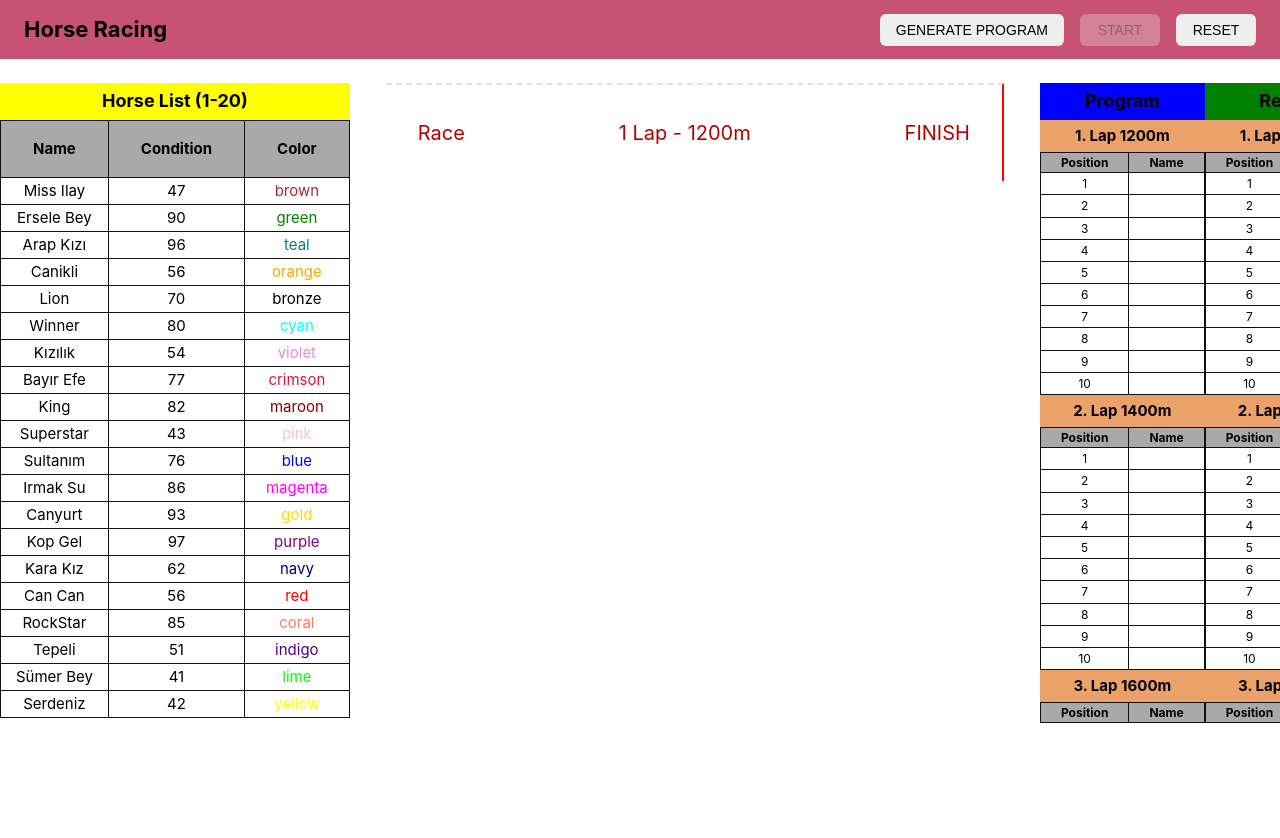
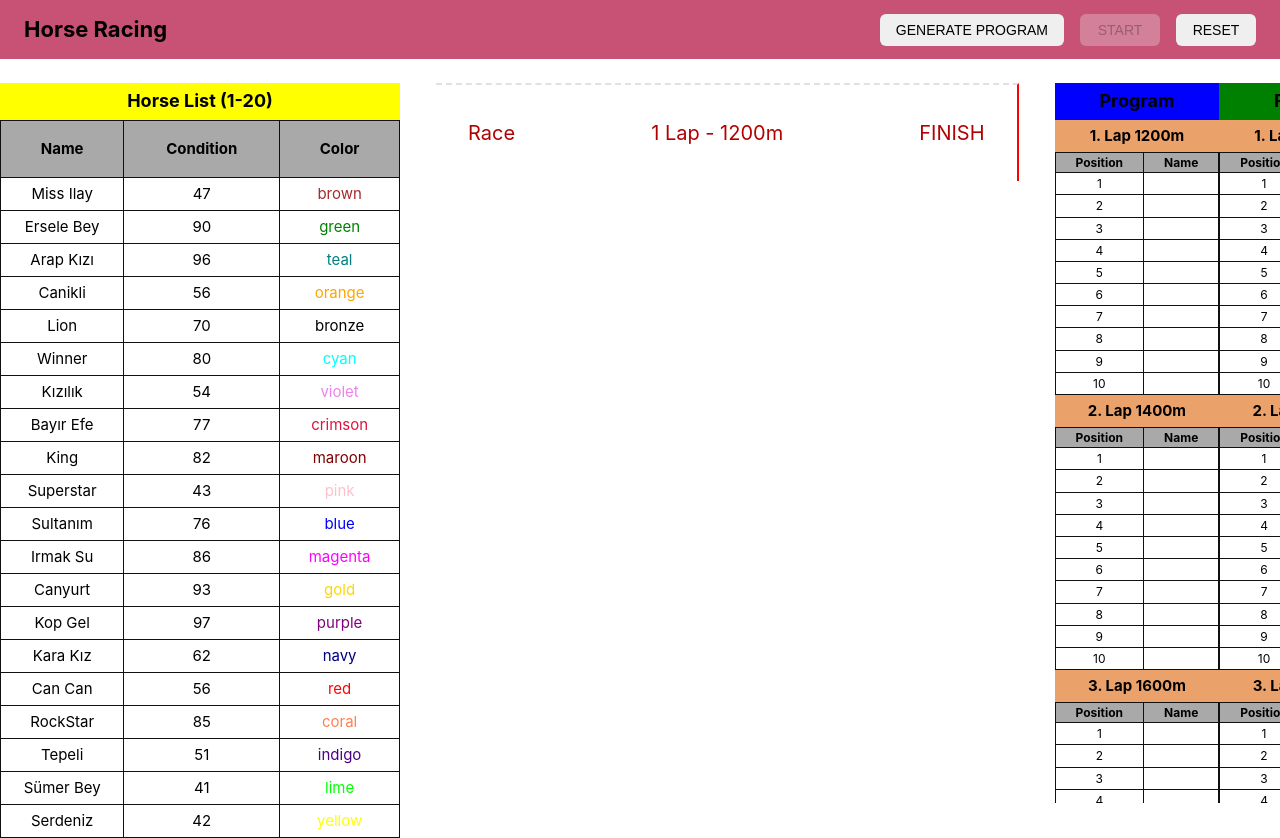
Before and after one commit to isasumer/horseRacingApp, a Vue app: page / in a window 1280 px wide. Before the commit the page ends 800 px from the top, so only its background shows below. Built offline with nearby package versions, Linux system fonts and the light colour scheme.

Commit message:
[fix] : update reset and generate program logic. increased table heights

```diff
--- a/src/components/layout/HorseList.vue
+++ b/src/components/layout/HorseList.vue
@@ -22,7 +22,7 @@
         </tr>
       </tbody>
     </table>
-    <p v-else>No horses yet. Click Generate Program.</p>
+    <p v-else>No horses yet.</p>
   </div>
 </template>
 <script setup lang="ts">
@@ -37,6 +37,7 @@ const headers = ['name', 'condition', 'color']
 <style scoped lang="scss">
 .horse-list {
   height: 100%;
+  min-width: 400px;
 }
 .table {
   border-collapse: collapse;
@@ -61,6 +62,7 @@ const headers = ['name', 'condition', 'color']
     color: $black-color;
     border: 1px solid $border-color;
     text-align: center;
+    padding: 4px;
   }
 }
 </style>
--- a/src/components/layout/HorseTrack.vue
+++ b/src/components/layout/HorseTrack.vue
@@ -176,6 +176,18 @@ watch(currentLap, () => {
   }
 })
 
+watch(raceStatus, (newStatus) => {
+  if (newStatus === RaceStatusMap.Initial || newStatus === RaceStatusMap.Ready) {
+    horsePositions.value = {}
+  }
+})
+
+watch(currentRoundProgram, () => {
+  if (raceStatus.value === RaceStatusMap.Ready || raceStatus.value === RaceStatusMap.Initial) {
+    horsePositions.value = {}
+  }
+})
+
 onUnmounted(() => {
   stopRaceAnimation()
 })
@@ -192,7 +204,7 @@ onUnmounted(() => {
 
 .track-lane {
   position: relative;
-  height: 60px;
+  height: 64px;
   border-bottom: 2px dashed #dee2e6;
   display: flex;
   align-items: center;
--- a/src/components/layout/RaceProgramAndResult.vue
+++ b/src/components/layout/RaceProgramAndResult.vue
@@ -115,7 +115,7 @@ watch(raceStatus, (newStatus) => {
 .container {
   display: flex;
   overflow-y: auto;
-  height: 640px;
+  height: 720px;
   width: 40%;
   .program,
   .result {
```
